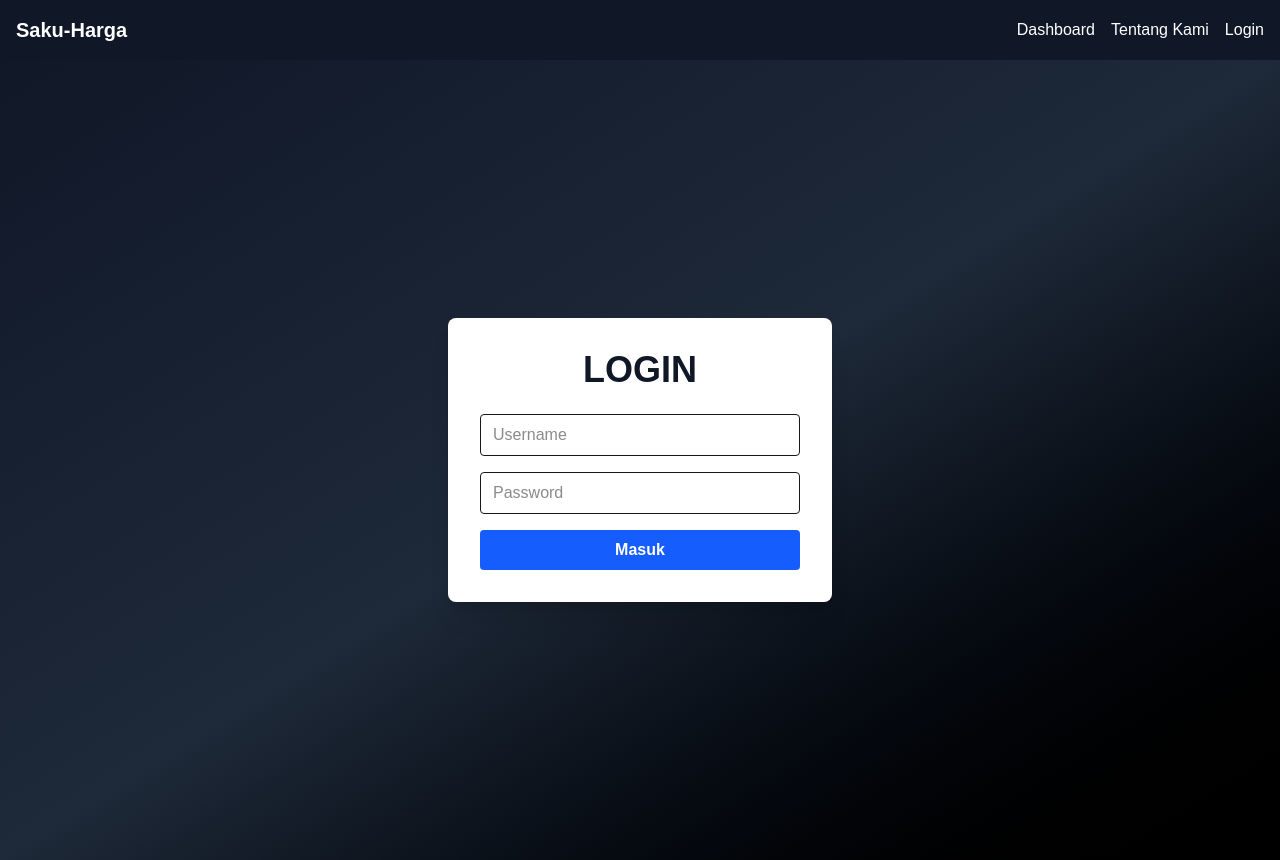
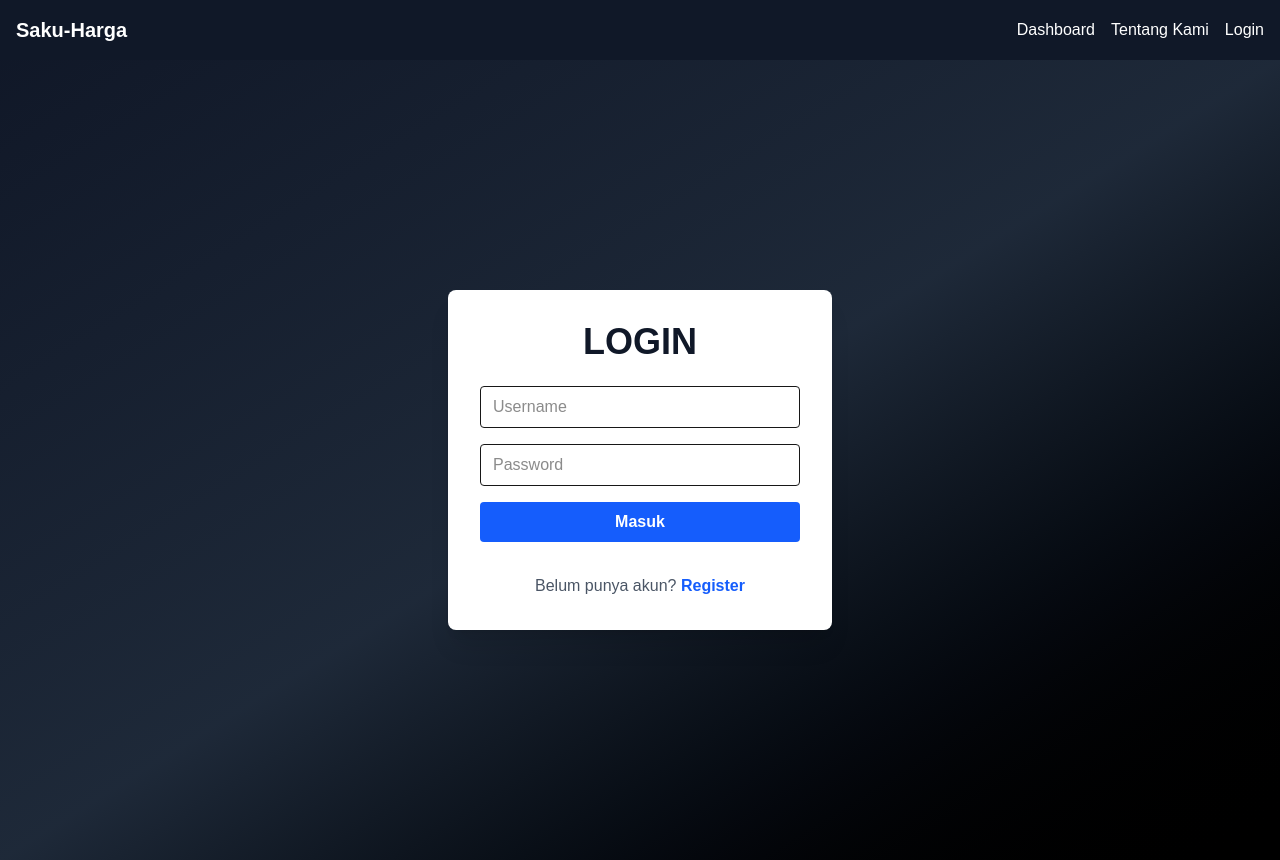
Before and after one commit to ArifaMuthmainnah/saku-harga, a Next.js app: page /login in a window 1280 px wide. Built offline with nearby package versions, Linux system fonts and the light colour scheme.

Commit message:
feat: auth login admin & user using database

```diff
--- a/src/app/login/page.tsx
+++ b/src/app/login/page.tsx
@@ -81,6 +81,16 @@ export default function LoginPage() {
           >
             {loading ? "Memeriksa..." : "Masuk"}
           </button>
+          <p className="text-center text-gray-600 mt-4">
+            Belum punya akun?{" "}
+            <button
+              type="button"
+              className="text-blue-600 font-semibold"
+              onClick={() => router.push("/register")}
+            >
+              Register
+            </button>
+          </p>
         </form>
       </div>
     </main>
--- a/src/app/user/page.tsx
+++ b/src/app/user/page.tsx
@@ -1,11 +1,10 @@
-// halaman atau page untuk user
-
 "use client";
 
 import { useState } from "react";
 import { useHarga } from "@/lib/useHarga";
 import SearchBar from "@/components/SearchBar";
 import PriceTable from "@/components/PriceTable";
+import AuthGuard from "@/components/AuthGuard";
 
 export default function UserPage() {
   const { hargaList } = useHarga();
@@ -16,8 +15,11 @@ export default function UserPage() {
   );
 
   return (
-    <main className="min-h-screen p-6 bg-gradient-to-br from-gray-00 via-gray-800 to-black text-white">
-      <h1 className="text-3xl md:text-3xl lg:text-4xl font-bold mb-6 text-center">Harga Barang</h1>
+    <AuthGuard allow={["user", "admin"]}>
+      <main className="min-h-screen p-6 bg-gradient-to-br from-gray-900 via-gray-800 to-black text-white">
+        <h1 className="text-3xl md:text-3xl lg:text-4xl font-bold mb-6 text-center">
+          Harga Barang
+        </h1>
 
         <div className="bg-white p-6 rounded-lg shadow-md mb-6">
           <SearchBar value={query} onChange={setQuery} />
@@ -27,5 +29,6 @@ export default function UserPage() {
           <PriceTable data={filtered} />
         </div>
       </main>
+    </AuthGuard>
   );
 }
```
Also changed, not shown: src/components/AuthGuard.tsx (line endings or trailing spaces). Lines whose indentation alone changed are shown as unchanged.
